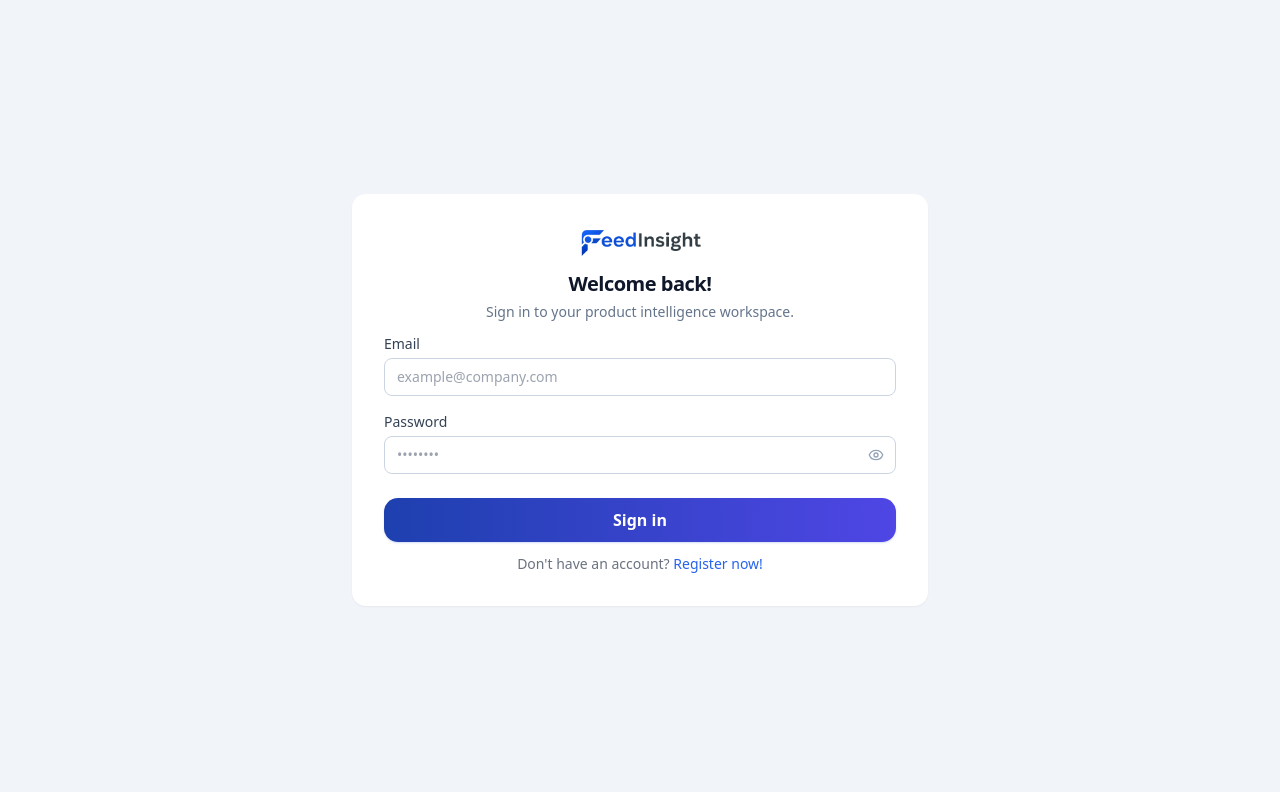
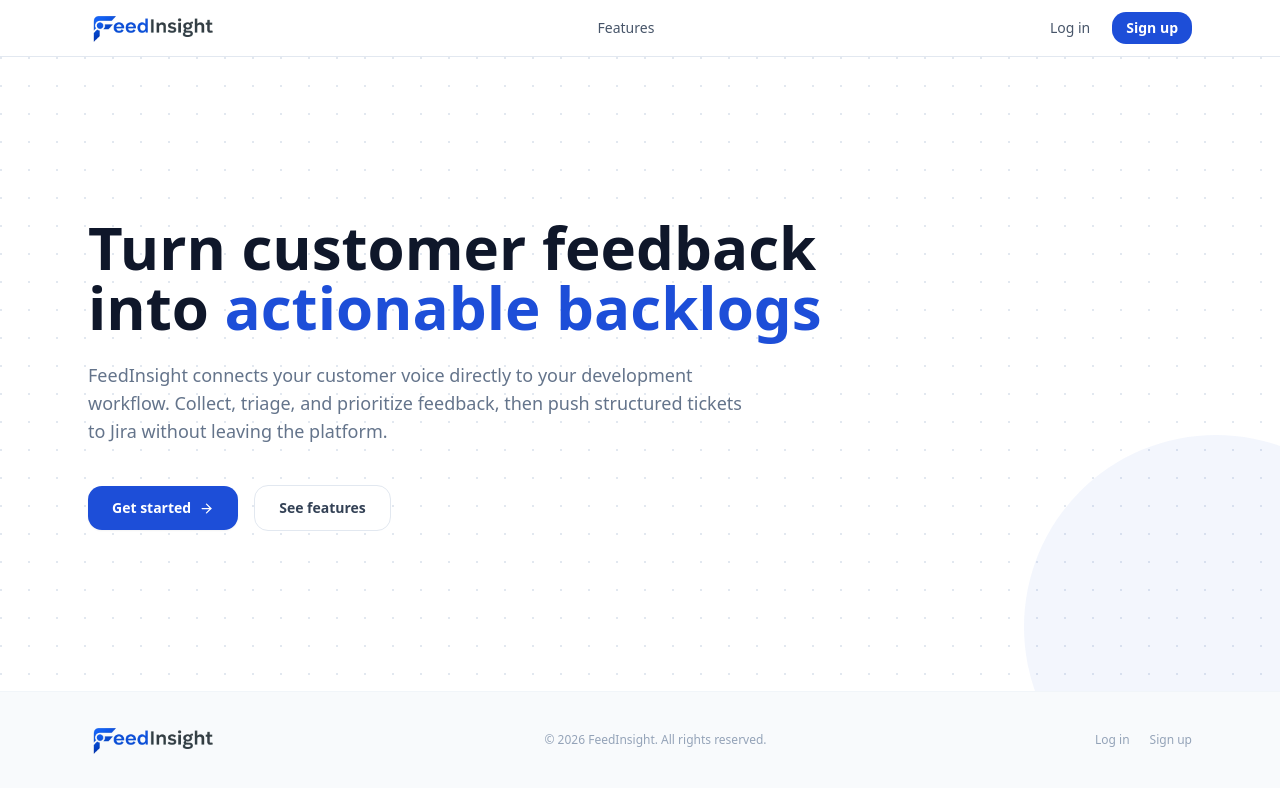
Before and after one commit to FeedInsight/FeedInsight.Frontend, a React (Vite) app: page / in a window 1280 px wide. Before the commit this address led to /login. Shown: the top 792 px of the page. Built offline with nearby package versions, Linux system fonts and the light colour scheme; no server answers.

Commit message:
Feat: implement landing page with hero, topbar and footer sections

```diff
--- /dev/null
+++ b/src/features/landing/components/Footer.jsx
@@ -0,0 +1,39 @@
+import { ROUTES } from "@router/routes"
+import FeedInsightLogoText from "@shared/components/ui/FeedInsightLogoText"
+import { Link } from "react-router-dom"
+
+const Footer = () => {
+  const year = new Date().getFullYear()
+
+  return (
+    <footer className="border-t border-slate-100 bg-slate-50 py-8 dark:border-slate-800 dark:bg-slate-900">
+      <div className="mx-auto flex max-w-6xl flex-col items-center justify-between gap-4 px-4 sm:flex-row sm:px-6">
+        <Link to={ROUTES.landing}>
+          <FeedInsightLogoText />
+        </Link>
+
+        <p className="text-xs text-slate-400 dark:text-slate-500">
+          &copy; {year} FeedInsight. All rights reserved.
+        </p>
+
+        <nav className="flex items-center gap-5" aria-label="Footer navigation">
+          <Link
+            to={ROUTES.login}
+            className="text-xs text-slate-400 transition-colors hover:text-slate-700 dark:hover:text-slate-300"
+          >
+            Log in
+          </Link>
+
+          <Link
+            to={ROUTES.register}
+            className="text-xs text-slate-400 transition-colors hover:text-slate-700 dark:hover:text-slate-300"
+          >
+            Sign up
+          </Link>
+        </nav>
+      </div>
+    </footer>
+  )
+}
+
+export default Footer
--- /dev/null
+++ b/src/features/landing/components/HeroSection.jsx
@@ -0,0 +1,50 @@
+import { ROUTES } from "@router/routes"
+import { ArrowRight } from "lucide-react"
+import { Link } from "react-router-dom"
+
+const HeroSection = () => (
+  <section className="relative overflow-hidden bg-white dark:bg-slate-950">
+    <div
+      className="absolute inset-0"
+      style={{
+        backgroundImage:
+          'radial-gradient(circle at 1px 1px, #e2e8f0 1px, transparent 0)',
+        backgroundSize: '28px 28px',
+      }}
+    />
+
+    <div className="absolute -bottom-32 -right-32 h-96 w-96 rounded-full bg-brand-500/5" />
+
+    <div className="relative mx-auto max-w-6xl px-4 py-24 sm:px-6 sm:py-32 lg:py-40">
+      <h1 className="max-w-3xl text-4xl font-bold text-slate-900 sm:text-5xl lg:text-6xl dark:text-slate-50">
+        Turn customer feedback into
+        <span className="text-brand-500"> actionable backlogs</span>
+      </h1>
+
+      <p className="mt-6 max-w-2xl text-lg text-slate-500 dark:text-slate-400">
+        FeedInsight connects your customer voice directly to your development workflow. Collect,
+        triage, and prioritize feedback, then push structured tickets to Jira without leaving the
+        platform.
+      </p>
+
+      <div className="mt-10 flex flex-wrap items-center gap-4">
+        <Link
+          to={ROUTES.register}
+          className="inline-flex items-center gap-2 rounded-xl bg-brand-500 px-6 py-3 text-sm font-semibold text-white shadow-sm transition-all hover:bg-brand-600 active:scale-[0.98] focus-visible:outline-none focus-visible:ring-2 focus-visible:ring-brand-500/50 focus-visible:ring-offset-2"
+        >
+          Get started
+          <ArrowRight size={15} />
+        </Link>
+
+        <a
+          href="#features"
+          className="inline-flex items-center gap-1.5 rounded-xl border border-slate-200 bg-white px-6 py-3 text-sm font-semibold text-slate-700 shadow-xs transition-all hover:bg-slate-50 hover:border-slate-300 active:scale-[0.98] dark:border-slate-700 dark:bg-slate-900 dark:text-slate-300 dark:hover:bg-slate-800"
+        >
+          See features
+        </a>
+      </div>
+    </div>
+  </section>
+)
+
+export default HeroSection
--- /dev/null
+++ b/src/features/landing/components/LandingTopbar.jsx
@@ -0,0 +1,47 @@
+import { ROUTES } from "@router/routes"
+import FeedInsightLogoText from "@shared/components/ui/FeedInsightLogoText"
+import { Link } from "react-router-dom"
+
+const NAVLINKS = [
+  { label: 'Features', href: '#features' }
+]
+
+const LandingTopbar = () => (
+  <header className="sticky top-0 z-50 border-b border-slate-200 bg-white/90 backdrop-blur-sm dark:border-slate-800 dark:bg-slate-950/90">
+    <div className="mx-auto flex h-14 max-w-6xl items-center justify-between px-4 sm:px-6">
+      <Link to={ROUTES.landing} className="flex items-center gap-2 shrink-0">
+        <FeedInsightLogoText />
+      </Link>
+
+      <nav className="hidden md:flex items-center gap-6">
+        {NAVLINKS.map(({ label, href }) => (
+          <a
+            key={label}
+            href={href}
+            className="text-sm font-medium text-slate-600 transition-colors hover:text-slate-900 dark:text-slate-400 dark:hover:text-slate-100"
+          >
+            {label}
+          </a>
+        ))}
+      </nav>
+
+      <div className="flex items-center gap-2">
+        <Link
+          to={ROUTES.login}
+          className="rounded-xl px-3.5 py-1.5 text-sm font-medium text-slate-600 transition-colors hover:bg-slate-100 hover:text-slate-900 dark:text-slate-400 dark:hover:bg-slate-800 dark:hover:text-slate-100"
+        >
+          Log in
+        </Link>
+
+        <Link
+          to={ROUTES.register}
+          className="inline-flex items-center gap-1.5 rounded-xl bg-brand-500 px-3.5 py-1.5 text-sm font-semibold text-white transition-all hover:bg-brand-600 active:scale-[0.98] focus-visible:outline-none focus-visible:ring-2 focus-visible:ring-brand-500/50 focus-visible:ring-offset-2"
+        >
+          Sign up
+        </Link>
+      </div>
+    </div>
+  </header>
+)
+
+export default LandingTopbar
--- /dev/null
+++ b/src/features/landing/pages/LandingPage.jsx
@@ -0,0 +1,15 @@
+import Footer from "../components/Footer"
+import HeroSection from "../components/HeroSection"
+import LandingTopbar from "../components/LandingTopbar"
+
+const LandingPage = () => (
+  <div className="min-h-screen bg-white text-slate-900 dark:bg-slate-950 dark:text-slate-100">
+    <LandingTopbar />
+    <main>
+      <HeroSection />
+    </main>
+    <Footer />
+  </div>
+)
+
+export default LandingPage
--- a/src/router/AppRouter.jsx
+++ b/src/router/AppRouter.jsx
@@ -34,19 +34,21 @@ import AddCustomerPage from '@features/customers/pages/AddCustomerPage.jsx'
 import CustomerDetailPage from '@features/customers/pages/CustomerDetailPage.jsx'
 import CompanyFeedbackDashboardPage from '@features/customerFeedback/pages/CompanyFeedbackDashboardPage.jsx'
 import NotFoundPage from '@shared/pages/NotFoundPage.jsx'
+import LandingPage from '@features/landing/pages/LandingPage.jsx'
 
 function HomeRedirect() {
   const { isAuthenticated, user } = useAuth()
-  if (!isAuthenticated) {
-    return <Navigate to={ROUTES.login} replace />
+
+  if (isAuthenticated) {
+    return <Navigate to={getDashboardRouteForRole(user?.role)} replace />
   }
-  return <Navigate to={getDashboardRouteForRole(user?.role)} replace />
+
+  return <LandingPage />
 }
 
 export default function AppRouter() {
   return (
     <Routes>
-      {/* --- Auth --- */}
       <Route element={<AuthLayout />}>
         <Route path={ROUTES.login} element={<LoginPage />} />
         <Route path={ROUTES.register} element={<RegisterPage />} />
--- a/src/router/routes.js
+++ b/src/router/routes.js
@@ -1,5 +1,7 @@
 export const ROUTES = {
   notFound: '/404',
+
+  landing: '/',
 
   login: '/login',
   register: '/register',
```
